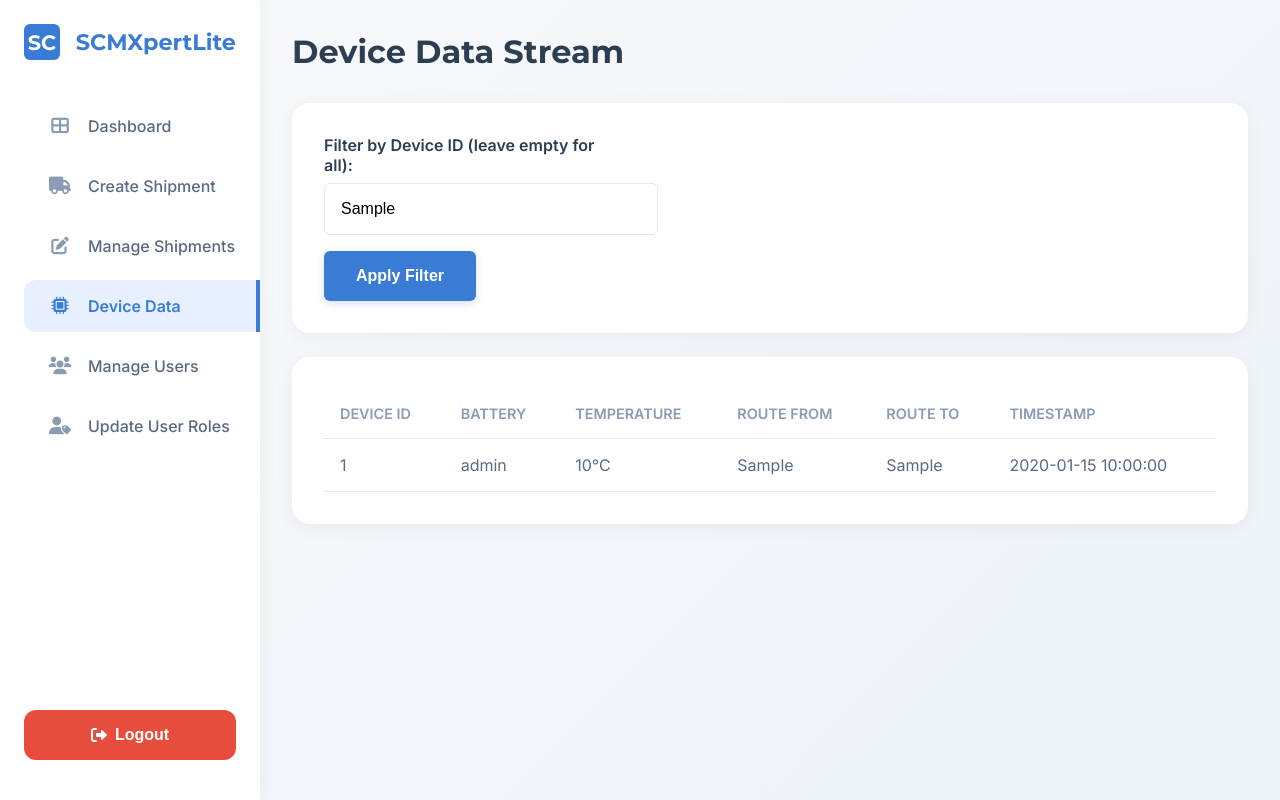
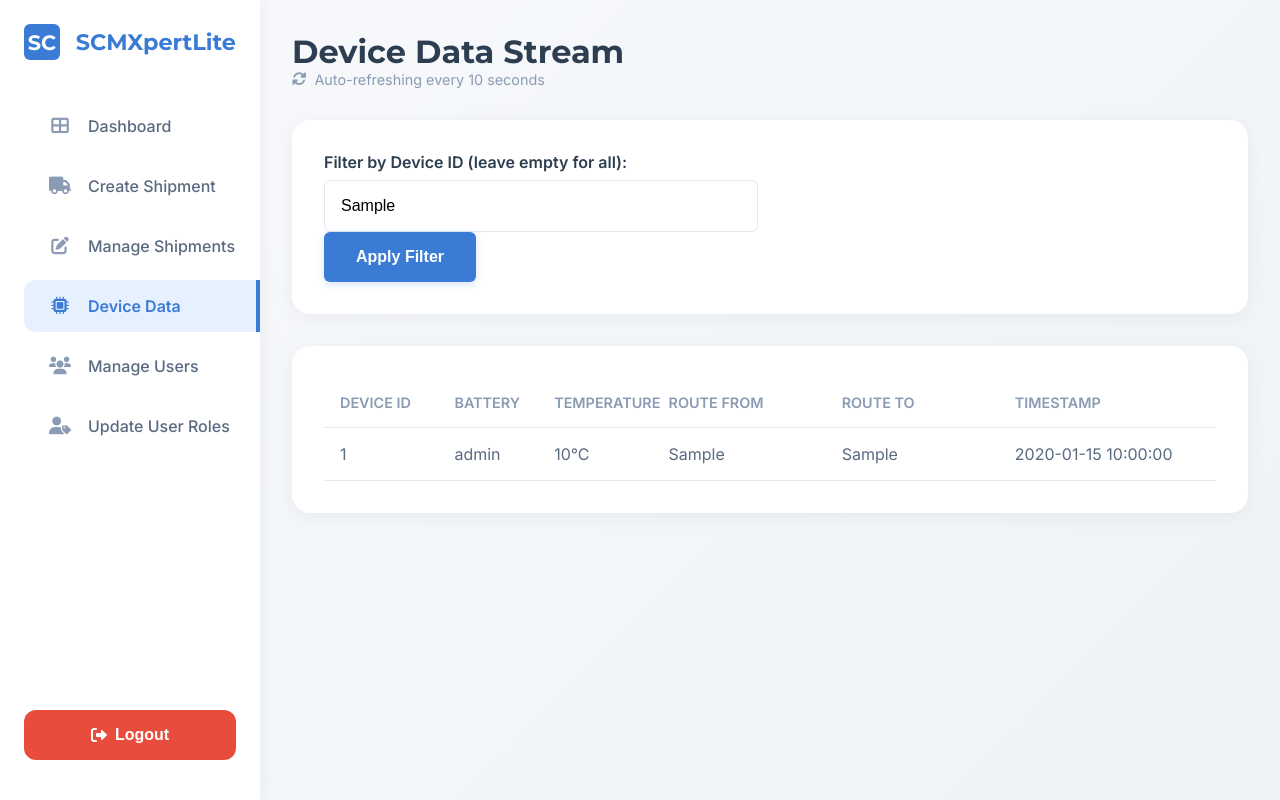
Before and after one commit to yl-nisoka07/SCM-Full-Stack-Project, a FastAPI app: template app/templates/device_data.html in a window 1280 px wide. Run offline with FastAPI, Linux system fonts and the light colour scheme; the template is opened without the code that fills it: most values are stand-ins (such as "Sample title", 1, 10 or a date in 2020).

Commit message:
Latest dev changes

```diff
--- a/app/static/styles.css
+++ b/app/static/styles.css
@@ -575,3 +575,88 @@ a:hover {
     border-radius: 5px;
     font-weight: bold;
 }
+
+/* Add these styles to your existing styles.css file */
+
+/* Device Data Page Specific Styles */
+.device-filter-section {
+    margin-bottom: var(--spacing-xl);
+}
+
+.device-filter-section .form-group {
+    max-width: 400px; /* Increased from 300px */
+}
+
+/* Table column width adjustments for device data */
+.device-data-table {
+    width: 100%;
+    table-layout: fixed; /* Ensures consistent column widths */
+}
+
+.device-data-table th:nth-child(1), /* Device ID */
+.device-data-table td:nth-child(1) {
+    width: 12%;
+    min-width: 120px;
+}
+
+.device-data-table th:nth-child(2), /* Battery */
+.device-data-table td:nth-child(2) {
+    width: 10%;
+    min-width: 80px;
+}
+
+.device-data-table th:nth-child(3), /* Temperature */
+.device-data-table td:nth-child(3) {
+    width: 12%;
+    min-width: 100px;
+}
+
+.device-data-table th:nth-child(4), /* Route From */
+.device-data-table td:nth-child(4) {
+    width: 20%;
+    min-width: 140px;
+}
+
+.device-data-table th:nth-child(5), /* Route To */
+.device-data-table td:nth-child(5) {
+    width: 20%;
+    min-width: 140px;
+}
+
+.device-data-table th:nth-child(6), /* Timestamp */
+.device-data-table td:nth-child(6) {
+    width: 26%;
+    min-width: 180px;
+}
+
+/* Improved text wrapping for table cells */
+.device-data-table td {
+    word-wrap: break-word;
+    overflow-wrap: break-word;
+}
+
+/* Auto-refresh indicator styling */
+.auto-refresh-indicator {
+    margin-left: auto;
+    color: var(--text-light);
+    font-size: 0.9em;
+    display: flex;
+    align-items: center;
+    gap: var(--spacing-sm);
+}
+
+/* Responsive adjustments for device data table */
+@media (max-width: 768px) {
+    .device-filter-section .form-group {
+        max-width: 100%;
+    }
+
+    .device-data-table {
+        font-size: 0.9em;
+    }
+
+    .device-data-table th,
+    .device-data-table td {
+        padding: var(--spacing-sm);
+    }
+}
--- a/app/templates/device_data.html
+++ b/app/templates/device_data.html
@@ -32,15 +32,20 @@
     </aside>
 
     <main class="main-content">
+<!-- Replace the header and filter sections in your device_data.html with this -->
+
 <header class="main-header">
   <h1>Device Data Stream</h1>
+  <div class="auto-refresh-indicator">
+    <i class="fas fa-sync-alt"></i>
+    <span>Auto-refreshing every 10 seconds</span>
+  </div>
 </header>
 
 <!-- Filter Section -->
-      <!-- Filter Section -->
-<section class="form-container" style="margin-bottom: 24px;">
+<section class="form-container device-filter-section">
   <form method="get" action="/device/device-data-page">
-    <div class="form-group" style="max-width: 300px;">
+    <div class="form-group">
       <label for="device_id">Filter by Device ID (leave empty for all):</label>
       <input
         type="text"
@@ -48,15 +53,15 @@
         id="device_id"
         placeholder="Enter Device ID"
         value="{{ selected_device if selected_device else '' }}"
-        style="width: 100%; padding: 16px; border-radius: 6px; border: 1px solid #E0E8F0; font-size: 1em;"
       />
     </div>
-    <button type="submit" style="margin-top: 16px;">Apply Filter</button>
+    <button type="submit">Apply Filter</button>
   </form>
 </section>
 
+<!-- Table Section -->
 <section class="table-container">
-        <table>
+  <table class="device-data-table">
     <thead>
       <tr>
         <th>Device ID</th>
@@ -81,7 +86,21 @@
     </tbody>
   </table>
 </section>
-    </main>
-  </div>
+  <!-- Auto-refresh script -->
+  <script>
+    // Auto-refresh the page every 10 seconds to show new device data
+    setTimeout(() => {
+        window.location.reload();
+    }, 10000); // 10000 milliseconds = 10 seconds
+
+    // Optional: Show a countdown timer
+    let countdown = 10;
+    setInterval(() => {
+        countdown--;
+        if (countdown <= 0) {
+            countdown = 10; // Reset countdown
+        }
+    }, 1000);
+  </script>
 </body>
 </html>
```
Lines whose indentation alone changed are shown as unchanged.
